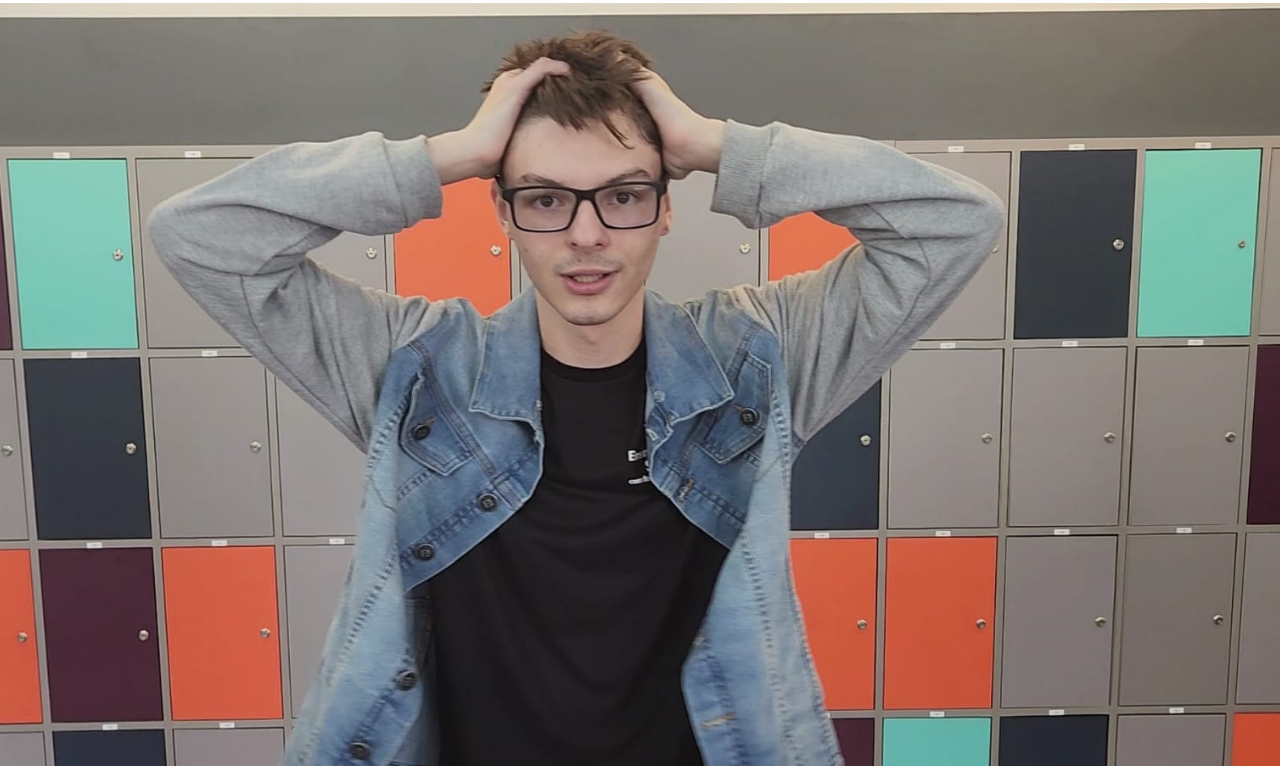
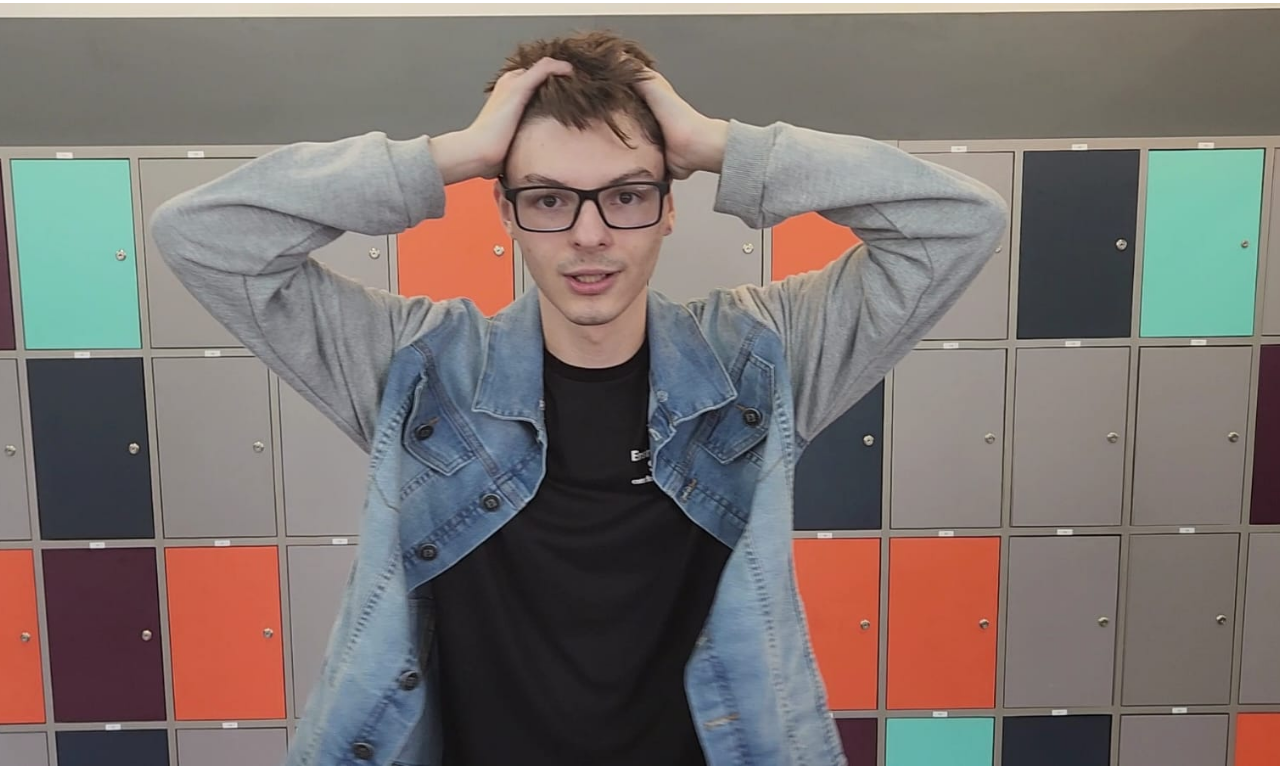
Before and after one commit to bruno08nunes/desespero, a plain HTML site: page index.html in a window 1280 px wide. Shown: the part 34-800 px from the top of the page. Drawn offline with Linux system fonts and the light colour scheme.

Commit message:
Leonardo Centralizado

```diff
--- a/style.css
+++ b/style.css
@@ -27,7 +27,7 @@ p {
 img {
   width: 100%;
   object-fit: cover;
-  object-position: 47%;
+  object-position: 43%;
 
   flex: 1;
 }
```
